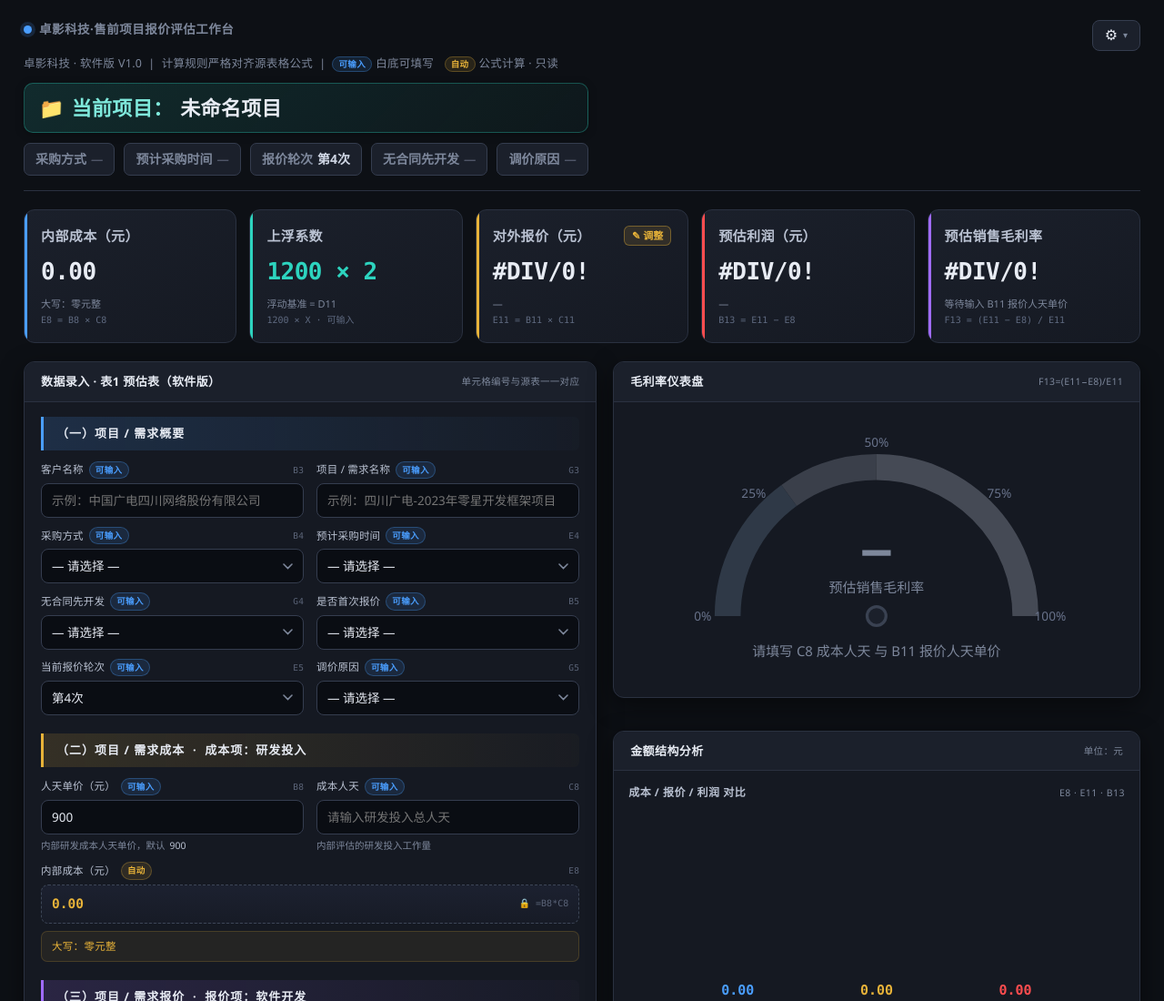
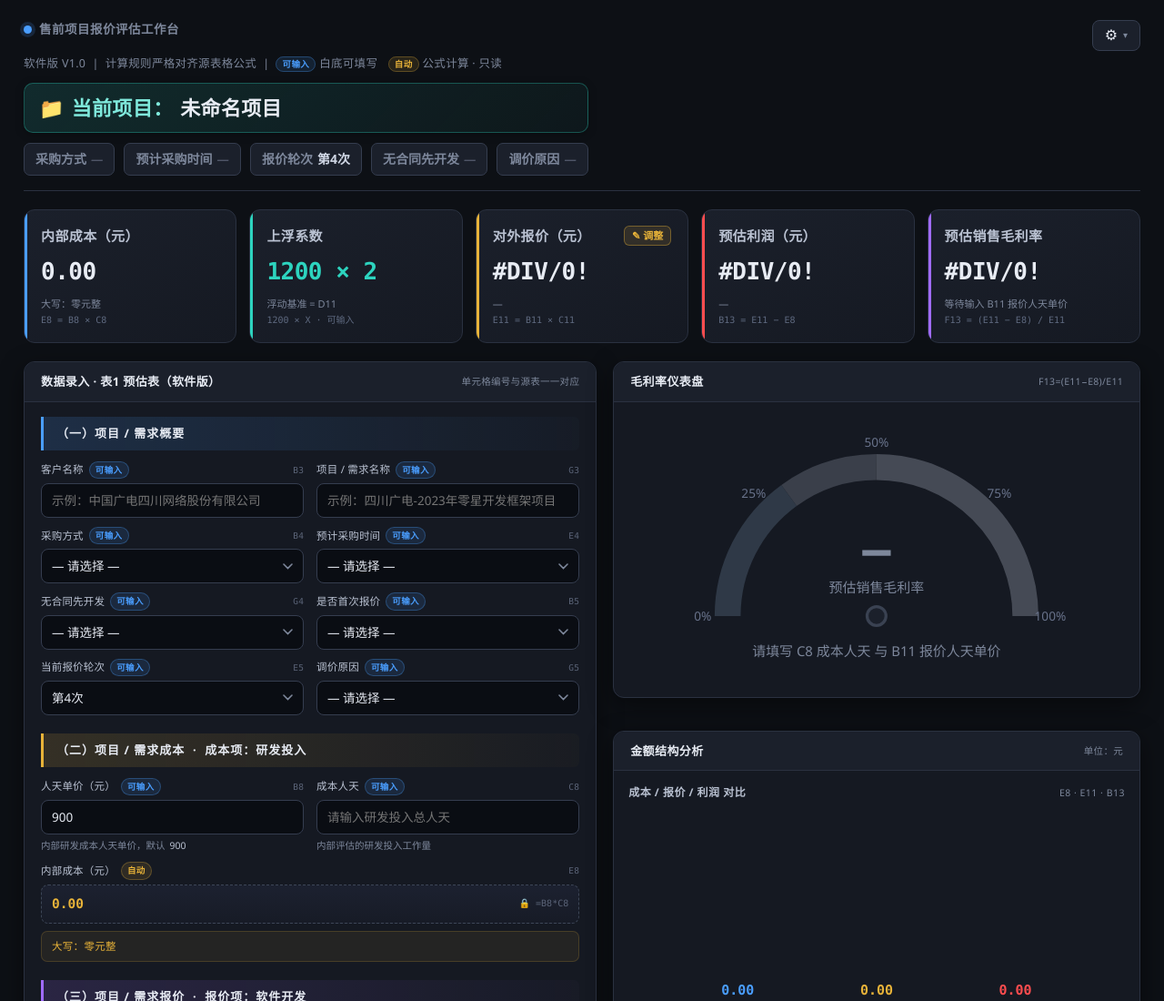
Before and after one commit to TEAMO086/solution-tool, a plain HTML site: page index.html in a window 1280 px wide. Shown: the top 1100 px of the page at 91% size. Drawn offline with Linux system fonts and the light colour scheme.

Commit message:
Update index.html

```diff
--- a/index.html
+++ b/index.html
@@ -3,7 +3,7 @@
 <head>
 <meta charset="UTF-8">
 <meta name="viewport" content="width=device-width, initial-scale=1.0">
-<title>卓影科技 · 项目成本毛利率评估工作台 V1.0</title>
+<title>项目成本毛利率评估工作台 V1.0</title>
 <style>
 :root{
   --bg:#0d1015; --panel:#151922; --panel2:#1b202b; --panel3:#212734;
@@ -327,8 +327,8 @@ body.cap .grid{display:none!important}
 
 <div class="hd">
   <div class="hleft">
-    <h1><span class="dot"></span>卓影科技·售前项目报价评估工作台</h1>
-    <div class="sub">卓影科技 · 软件版 V1.0 &nbsp;|&nbsp; 计算规则严格对齐源表格公式 &nbsp;|&nbsp;
+    <h1><span class="dot"></span>售前项目报价评估工作台</h1>
+    <div class="sub">软件版 V1.0 &nbsp;|&nbsp; 计算规则严格对齐源表格公式 &nbsp;|&nbsp;
       <span class="pill in" style="margin-right:4px">可输入</span>白底可填写
       <span class="pill au" style="margin:0 4px 0 8px">自动</span>公式计算 · 只读</div>
     <div class="projbox"><span class="ico">📁</span><span class="fix">当前项目：</span><b id="projName">未命名项目</b></div>
```
